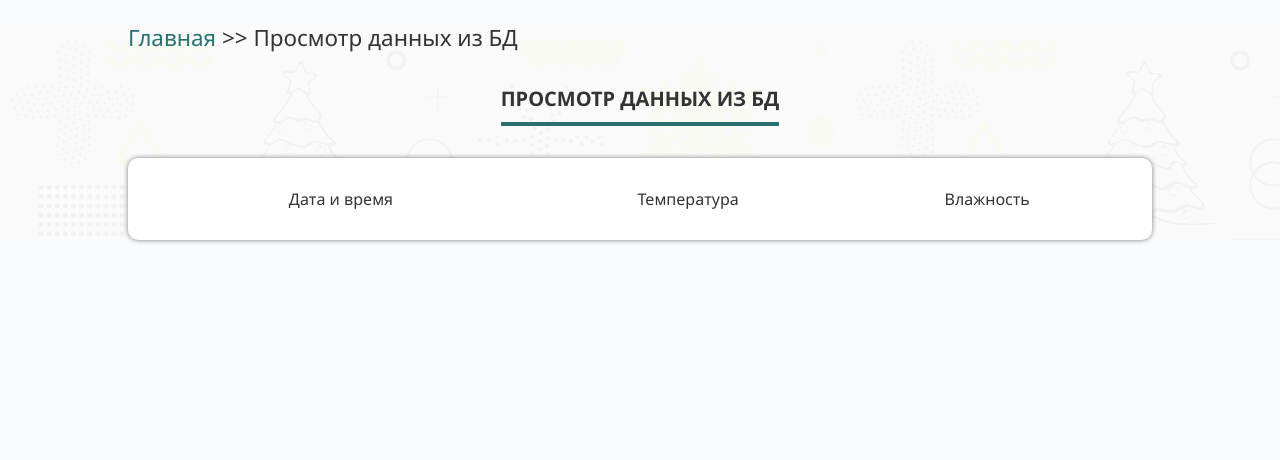
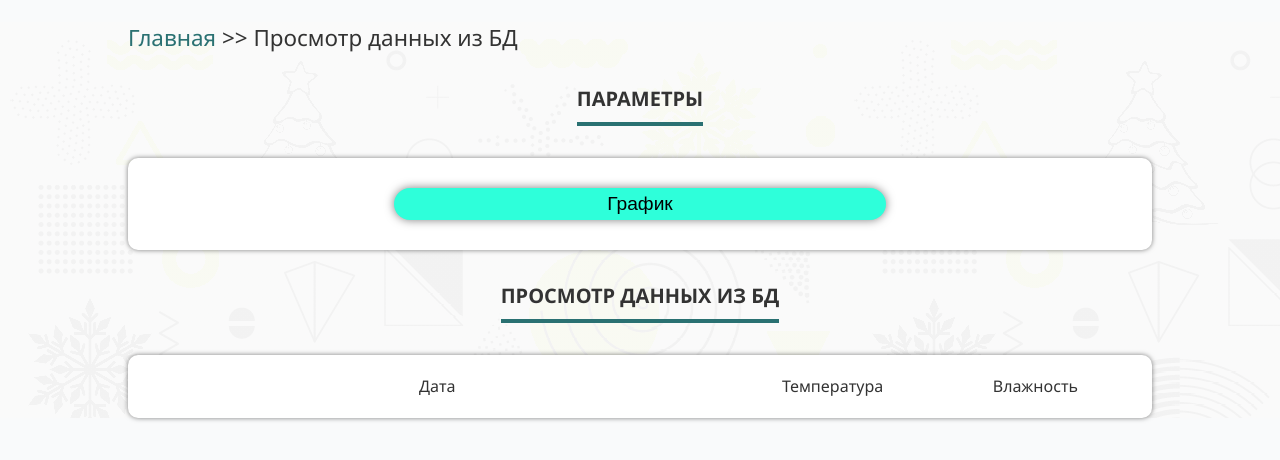
Before and after one commit to Halc0nn/meteoserver, a Flask app: page /survey in a window 1280 px wide. Shown: the part 69-529 px from the top of the page. Run offline with Flask 2, Linux system fonts and the light colour scheme; data that the repository does not hold is empty.

Commit message:
Add files via upload

```diff
--- a/templates/survey.html
+++ b/templates/survey.html
@@ -26,6 +26,20 @@
             <div id="inscription">
                 <table cellspacing="10px" border="0" width="100%" align="center">
                     <tr>
+                        <td align="center" valign="middle" width="100%"><h4>Параметры</h4></td>
+                    </tr>
+                </table>
+            </div><div class="clear"><br></div>
+            <div id="news">
+            <table cellspacing="10px" border="0" width="100%" align="center">
+                    <tr>
+                        <td align="center" valign="middle" width="100%"><a href="graph"><input type='button' value='График'></a></td>
+                    </tr>
+                </table>
+            </div><div class="clear"><br></div>
+            <div id="inscription">
+                <table cellspacing="10px" border="0" width="100%" align="center">
+                    <tr>
                         <td align="center" valign="middle" width="100%"><h4>Просмотр данных из БД</h4></td>
                     </tr>
                 </table>
@@ -33,31 +47,11 @@
             <div id="news">
                 <table cellspacing="10px" border="0" width="100%" align="center">
                     <tr>
-                        <td align="center" valign="top" width="40%">
-                            <table cellspacing="10px" border="0" width="100%" align="center">
-                                <tr>
-                                    <td align="center" valign="top" width="100%">Дата и время</td>
-                                </tr>
-                                {% for item_time in list_data_time %}<tr><td align="center" valign="middle" width="100%">{{ item_time }}</td></tr>{% endfor %}
-                            </table>
-                        </td>
-                        <td align="center" valign="top" width="30%">
-                            <table cellspacing="10px" border="0" width="100%" align="center">
-                                <tr>
-                                    <td align="center" valign="top" width="100%">Температура</td>
-                                </tr>
-                                {% for item_temp in list_data_temp %}<tr><td align="center" valign="middle" width="100%">{{ item_temp }}</td></tr>{% endfor %}
-                            </table>
-                        </td>
-                        <td align="center" valign="top" width="30%">
-                            <table cellspacing="10px" border="0" width="100%" align="center">
-                                <tr>
-                                    <td align="center" valign="top" width="100%">Влажность</td>
-                                </tr>
-                                {% for item_humi in list_data_humi %}<tr><td align="center" valign="middle" width="100%">{{ item_humi }}</td></tr>{% endfor %}
-                            </table>
-                        </td>
+                        <td align="center" valign="top" width="60%">Дата</td>
+                        <td align="center" valign="top" width="20%">Температура</td>
+                        <td align="center" valign="top" width="20%">Влажность</td>
                     </tr>
+                    {% for item_data in list_data %}<tr><td align="center" valign="middle" width="60%">{{item_data[0]|string}}</td><td align="center" valign="middle" width="20%">{{item_data[1]|float}}</td><td align="center" valign="middle" width="20%">{{item_data[2]|int}}</td></tr>{% endfor %}
                 </table>
             </div>
         </div>
```
Also changed, not shown: templates/graph.html (added, +43 -0 lines), templates/sensor.html (+8 -1 lines).
